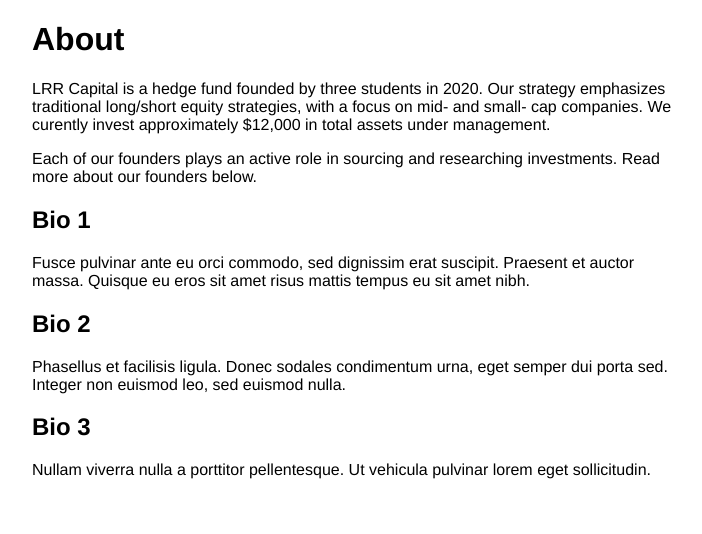
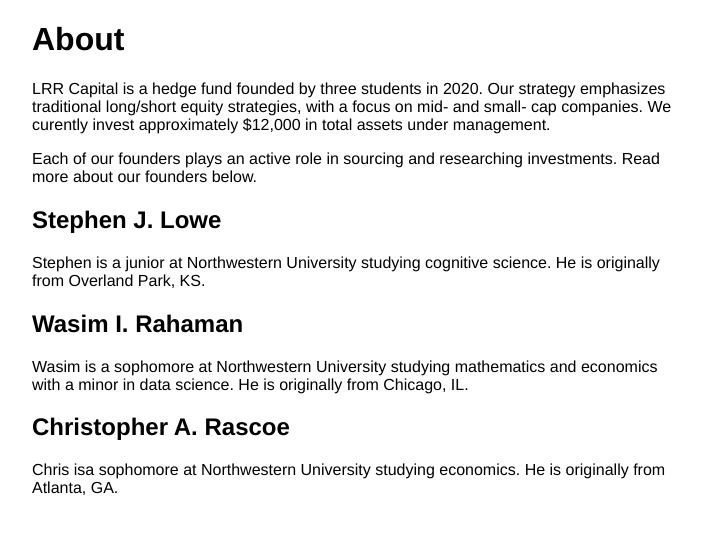
Before and after one commit to lrr-capital/lrr-capital, a Jekyll site: the page built from about.md, in a window 1280 px wide. Shown: the top 534 px of the page, without its empty margins (288-990 px from the left). Built offline with Jekyll 4.4.1, drawn with Linux system fonts in a browser that asks for light colours.

Commit message:
Update about.md

```diff
--- a/about.md
+++ b/about.md
@@ -9,14 +9,14 @@
 Each of our founders plays an active role in sourcing and researching investments. Read more about our founders below.
 
 
-## Bio 1
+## Stephen J. Lowe
 
-Fusce pulvinar ante eu orci commodo, sed dignissim erat suscipit. Praesent et auctor massa. Quisque eu eros sit amet risus mattis tempus eu sit amet nibh.
+Stephen is a junior at Northwestern University studying cognitive science. He is originally from Overland Park, KS.
 
-## Bio 2
+## Wasim I. Rahaman
 
-Phasellus et facilisis ligula. Donec sodales condimentum urna, eget semper dui porta sed. Integer non euismod leo, sed euismod nulla.
+Wasim is a sophomore at Northwestern University studying mathematics and economics with a minor in data science. He is originally from Chicago, IL.
 
-## Bio 3
+## Christopher A. Rascoe
 
-Nullam viverra nulla a porttitor pellentesque. Ut vehicula pulvinar lorem eget sollicitudin.
+Chris isa sophomore at Northwestern University studying economics. He is originally from Atlanta, GA.
```
